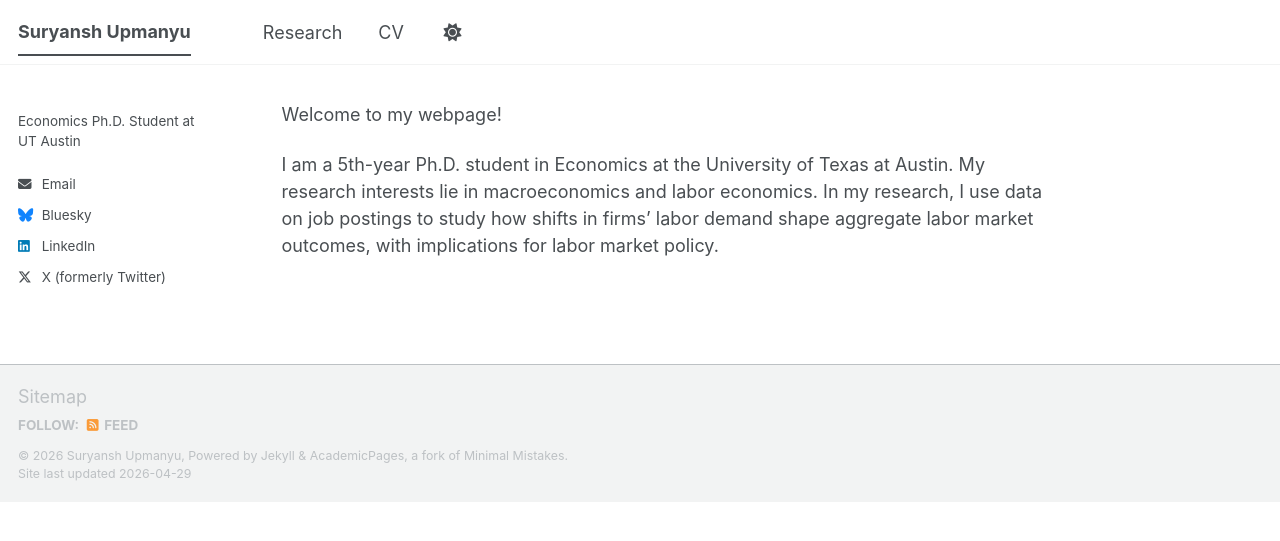
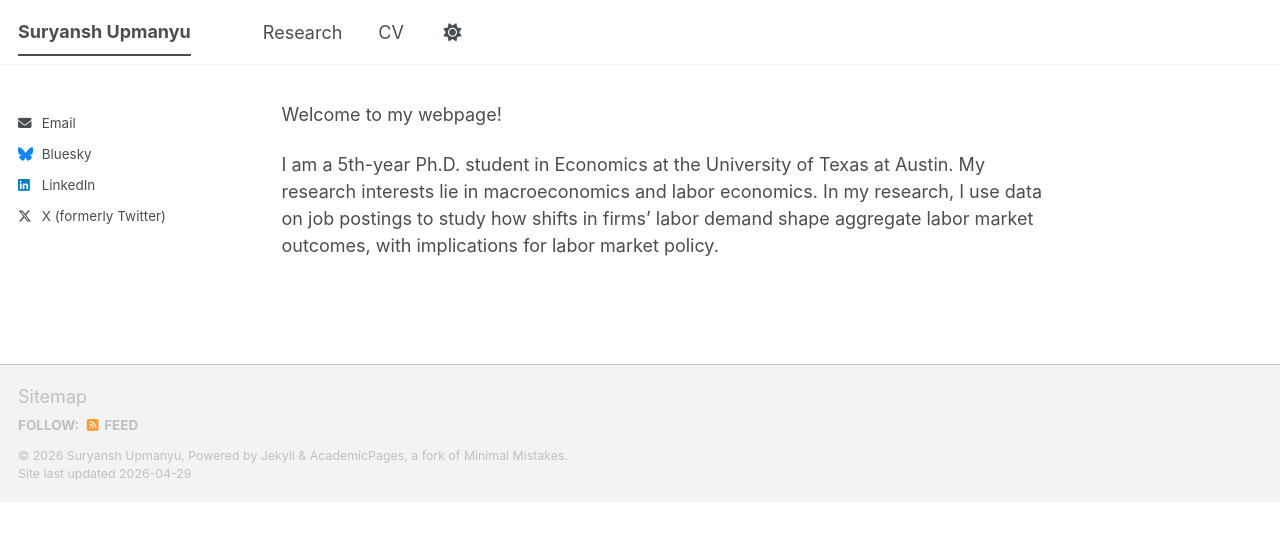
Before and after one commit to upmanyu-suryansh/upmanyu-suryansh.github.io, a Jekyll site: the page built from _pages/about.md, in a window 1280 px wide. Shown: the top 541 px of the page. Built offline with Jekyll 4.4.1, drawn with Linux system fonts in a browser that asks for light colours; a script bundle is joined from its source files by our own code; library files that are not in the unit come from our copies.

Commit message:
Update _config.yml

```diff
--- a/_config.yml
+++ b/_config.yml
@@ -26,7 +26,7 @@ author:
   # avatar           : "profile.png"
   # name             : "Your Sidebar Name"
   pronouns         : # example: "she/her"
-  bio              : "Economics Ph.D. Student at UT Austin"
+  # bio              : "Economics Ph.D. Student at UT Austin"
   # location         : "Earth"
   # employer         : "Red Brick University"
   uri              : # URL
```
